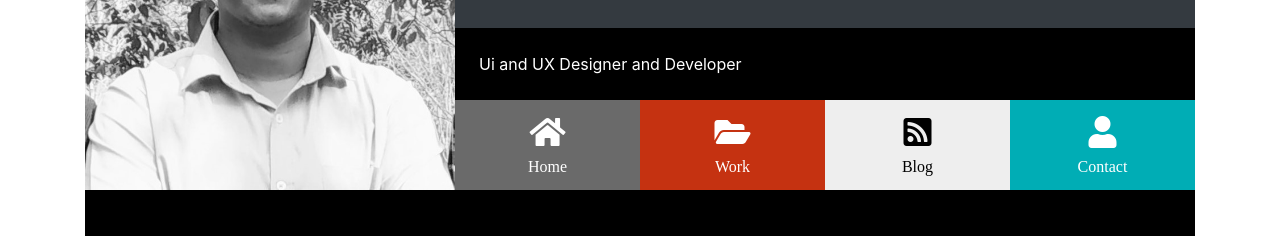
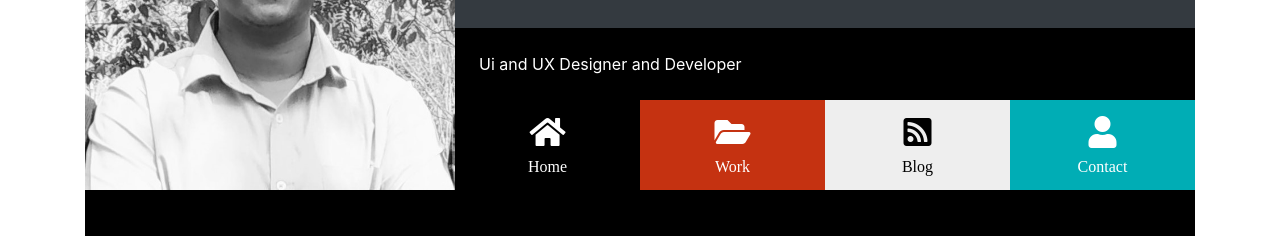
Before and after one commit to Josh4you/Portfolio, a plain HTML site: page index.html in a window 1280 px wide. Shown: the part 182-418 px from the top of the page. Drawn offline with nearby package versions, Linux system fonts and the light colour scheme.

Commit message:
Update style.css

```diff
--- a/css/style.css
+++ b/css/style.css
@@ -33,7 +33,7 @@
 
 .port-item-1 {
     color: white;
-    background-color: #6a6a6a
+    background-color: black;
 }
 
 
```
